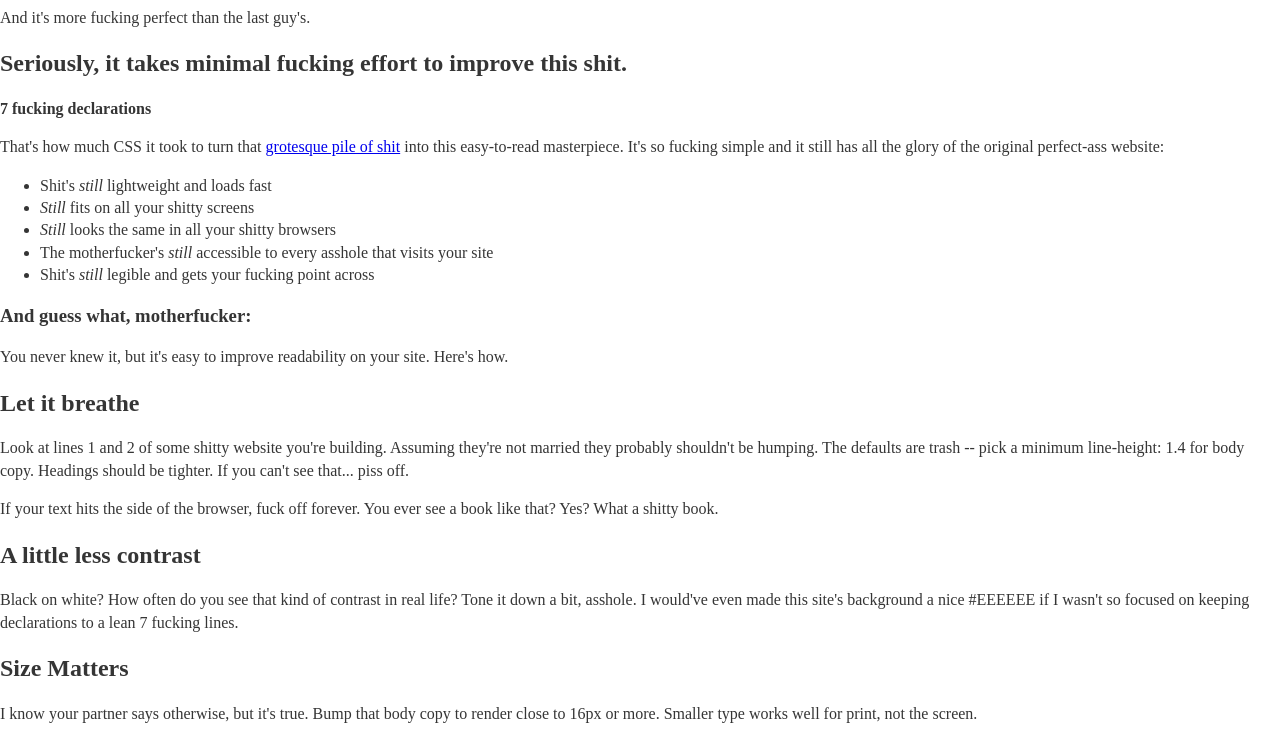
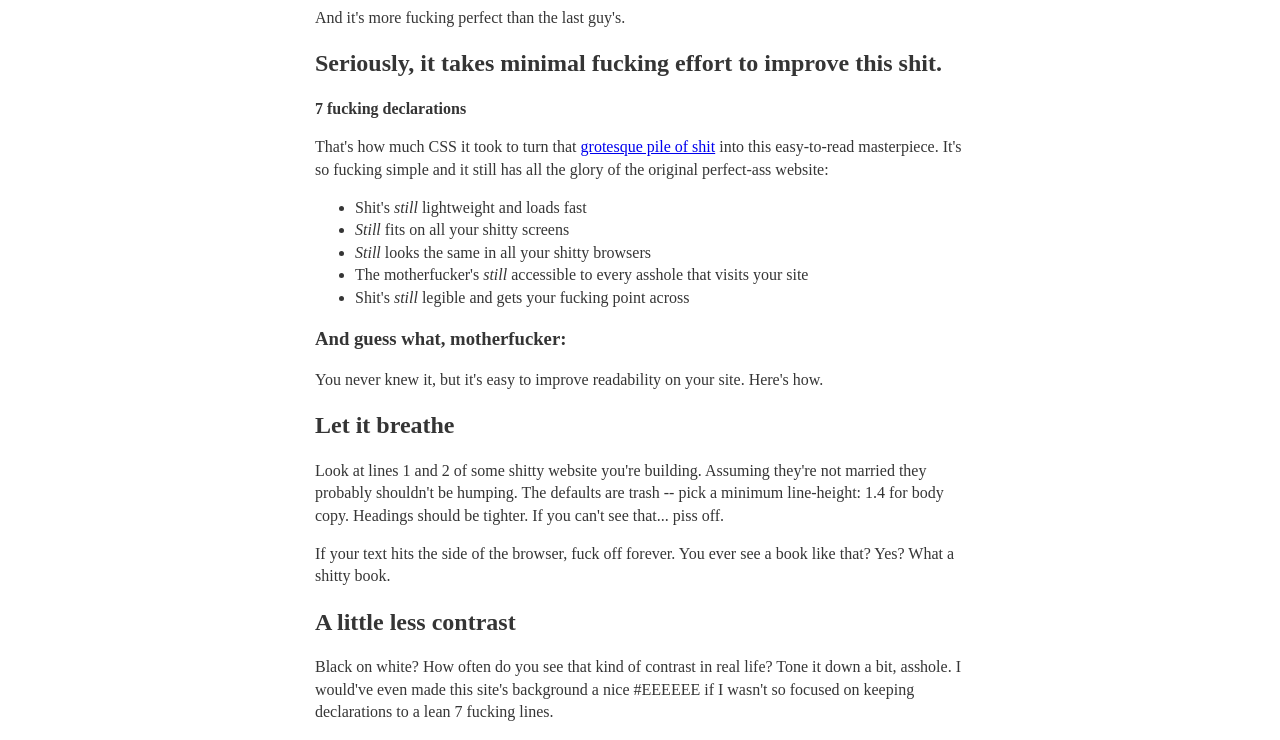
Before and after one commit to Dinhviethd/BTVN-Sgroup, a plain HTML site: page index.html in a window 1280 px wide. Shown: the part 93-833 px from the top of the page. Drawn offline with Linux system fonts and the light colour scheme.

Commit message:
Update index.html

```diff
--- a/index.html
+++ b/index.html
@@ -4,16 +4,20 @@
     <meta charset="UTF-8">
     <meta name="viewport" content="width=device-width, initial-scale=1.0">
     <title>First Website</title>
+    <!-- Internal -->
     <style>
-      body{margin:40px auto;line-height:1.4; font-size:16px;color:#353535;}
+      body{margin:40px auto; max-width:650px;line-height:1.4; font-size:16px;color:#353535;}
       h1,h2,h3{line-height:1.2}
+
     </style>
+   <link rel="stylesheet" href="index.css">
  </head>
  <body>
-    <h1>This is <em>still</em> a motherfucking website</h1>
+   <!-- Inline CSS -->
+    <h1>This is <em> still </em> a motherfucking website</h1>
     <p>And it's more fucking perfect than the last guy's.</p>
    <div>
-      <h2>Seriously, it takes minimal fucking effort to improve this shit.</h2>
+      <h2 class="font-small color-red color-blue">Seriously, it takes minimal fucking effort to improve this shit.</h2>
     <strong>7 fucking declarations</strong>
     <p>That's how much CSS it took to turn that <a href="https://motherfuckingwebsite.com/">grotesque pile of shit</a>
     into this easy-to-read masterpiece. It's so fucking simple and it still has all
@@ -30,7 +34,7 @@
     <p>You never knew it, but it's easy to improve readability on your site. Here's how.</p>
    </div>
    <div>
-      <h2>Let it breathe</h2>
+      <h2 class="font-small">Let it breathe</h2>
       <p>Look at lines 1 and 2 of some shitty website you're building. Assuming they're not married
          they probably shouldn't be humping. The defaults are trash -- pick a minimum line-height: 1.4
          for body copy. Headings should be tighter. If you can't see that... piss off.
@@ -40,11 +44,11 @@
       </p>
    </div>
    <div>
-      <h2>A little less contrast</h2>
+      <h2 class="font-small">A little less contrast</h2>
       <p>Black on white? How often do you see that kind of contrast in real life? Tone it down a bit, asshole. I would've even made this site's background a nice #EEEEEE if I wasn't so focused on keeping declarations to a lean 7 fucking lines.</p>
    </div>
    <div>
-      <h2>Size Matters</h2>
+      <h2 class="font-small">Size Matters</h2>
       <p>I know your partner says otherwise, but it's true. Bump that body copy to render close to 16px or more. Smaller type works well for print, not the screen.</p>
    </div>
    <div>
@@ -56,8 +60,10 @@
       <p>I love what the creator of <a href="https://motherfuckingwebsite.com/">this site's inspiration</a> did. What I'm saying is that it's so, so simple to make sites easier to read. Websites are broken by default, they are  functional, high-performing, and accessible, but they're also fucking ugly.
          You and all the other web designers out there need to make them not total shit.
       </p>
-      <p> "You're a fucking moron if you use default browser styles."</p>
-      <p>-Eleanor Roosevelt</p>
+      <blockquote>
+         <p> "You're a fucking moron if you use default browser styles."</p>
+         <p>-Eleanor Roosevelt</p>
+      </blockquote>
    </div>
    <div>
       <hr>
```
